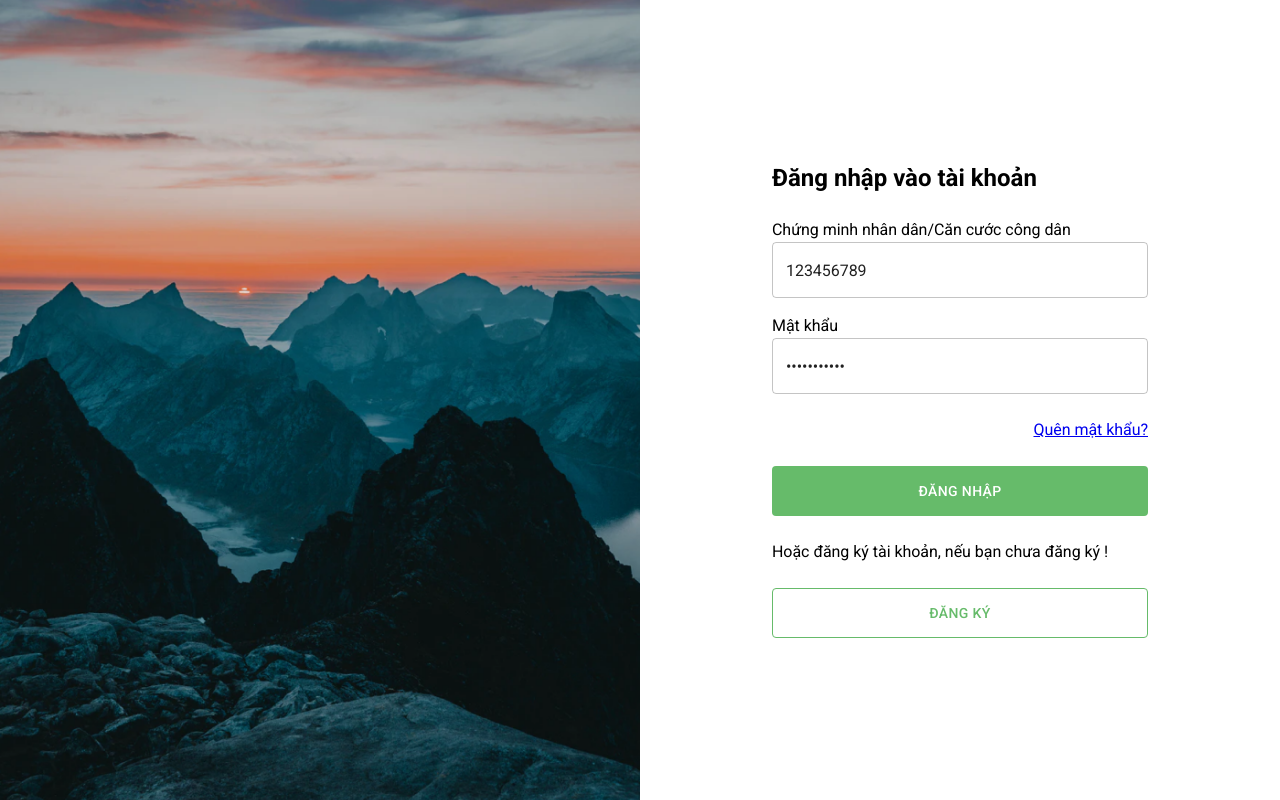
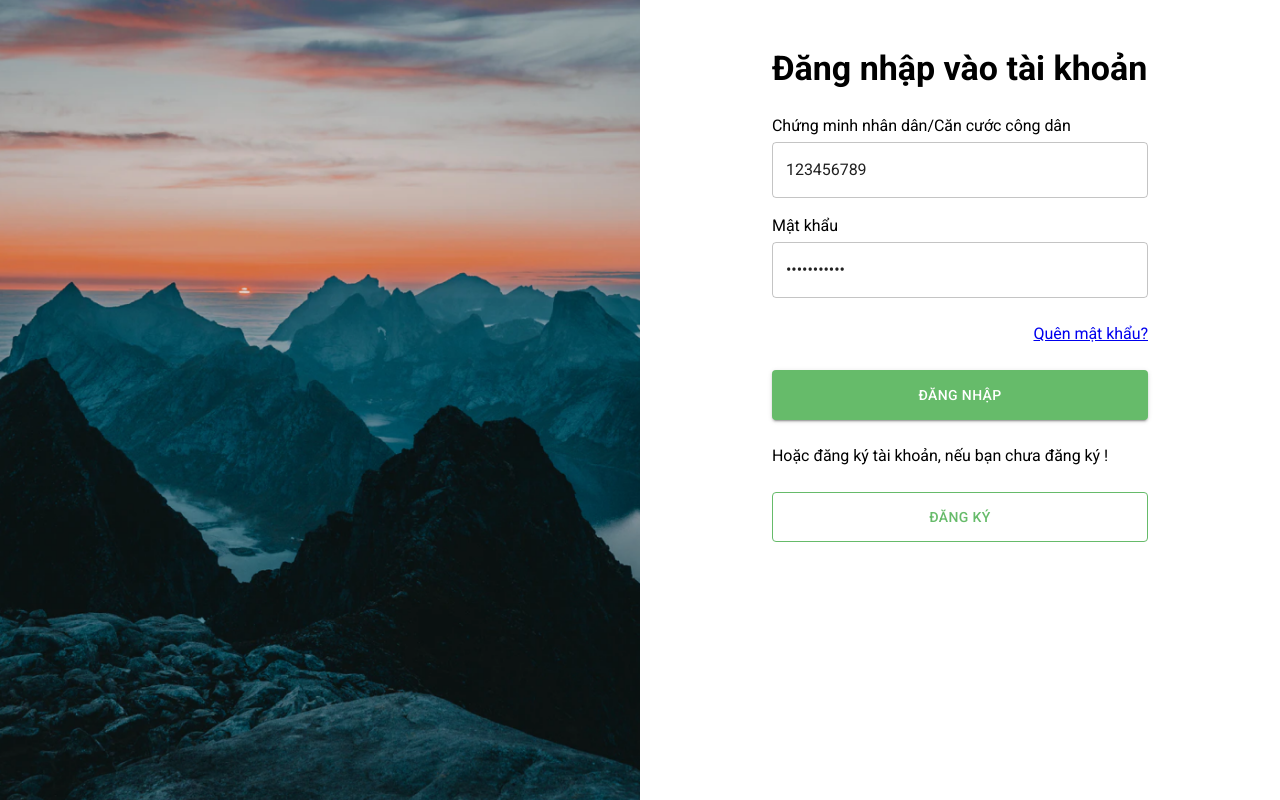
Before and after one commit to zinza-d2-training/thanhpc-react, a React (Create React App) app: page /login in a window 1280 px wide. Built offline with nearby package versions, Linux system fonts and the light colour scheme.

Commit message:
fix review pr

```diff
--- a/src/features/login/loginAPI.ts
+++ b/src/features/login/loginAPI.ts
@@ -19,7 +19,7 @@ export function fetchAccount(value: User) {
           }
         });
       } else {
-        const data: Partial<ResponseLogin> = {
+        const data: ResponseLogin = {
           token: null,
           fullname: null,
           statusCode: 401,
--- a/src/features/login/loginSlice.ts
+++ b/src/features/login/loginSlice.ts
@@ -6,7 +6,7 @@ import { RootState } from '../../store';
 
 interface LoginState {
   user: User | null;
-  response: Partial<ResponseLogin> | null;
+  response: ResponseLogin | null;
   loading: boolean;
 }
 const initialState: LoginState = {
@@ -35,7 +35,7 @@ export const loginSlice = createSlice({
     });
     builder.addCase(loginAsync.fulfilled, (state, action) => {
       state.loading = false;
-      state.response = action.payload;
+      state.response = action.payload as ResponseLogin;
     });
     builder.addCase(loginAsync.rejected, (state, action) => {
       state.response = action.payload as ResponseLogin;
@@ -45,4 +45,4 @@ export const loginSlice = createSlice({
 });
 
 export const loginSelector = (state: RootState) => state.login;
-export default loginSlice.reducer;
+export const loginReducer = loginSlice.reducer;
--- a/src/index.tsx
+++ b/src/index.tsx
@@ -1,6 +1,5 @@
 import React from 'react';
 import ReactDOM from 'react-dom';
-import { BrowserRouter as Router } from 'react-router-dom';
 import { ThemeProvider } from '@mui/material';
 import { Provider } from 'react-redux';
 import { PersistGate } from 'redux-persist/integration/react';
--- a/src/models/User.ts
+++ b/src/models/User.ts
@@ -3,3 +3,5 @@ export interface User {
   password: string;
   fullname: string;
 }
+export type UserInsertInput = Pick<User, 'citizenId' | 'password' | 'fullname'>;
+export type UserSetInput = Partial<UserInsertInput>;
--- a/src/pages/Login.tsx
+++ b/src/pages/Login.tsx
@@ -21,27 +21,28 @@ import { User } from '../../src/models/User';
 
 const Login = () => {
   const {
-    formState: { errors },
+    formState: { errors, isValid },
     control,
     handleSubmit
   } = useForm<User>({
-    resolver: yupResolver(schema)
+    resolver: yupResolver(schema),
+    mode: 'onChange'
   });
   const dispatch = useAppDispatch();
-  const login_selector = useAppSelector(loginSelector);
+  const loginselectorResult = useAppSelector(loginSelector);
   const navigate = useNavigate();
 
   useEffect(() => {
-    if (login_selector.response?.token) {
+    if (loginselectorResult.response?.token) {
       navigate('/user');
     }
-  }, [navigate, login_selector]);
+  }, [navigate, loginselectorResult]);
 
   const formSubmitHandler: SubmitHandler<User> = (data: User) => {
     dispatch(loginAsync(data));
   };
 
-  return (
+  return !loginselectorResult.response?.token ? (
     <Grid container>
       <Grid item xs={6}>
         <Box
@@ -61,16 +62,16 @@ const Login = () => {
           sx={{
             minHeight: '100vh',
             display: 'flex',
-            justifyContent: 'center',
-            alignItems: 'center'
+            justifyContent: 'center'
           }}>
           <Box
             component="form"
             onSubmit={handleSubmit(formSubmitHandler)}
             sx={{
-              width: '376px'
+              width: '376px',
+              mt: 6
             }}>
-            <Typography variant="h5" sx={{ fontWeight: 'bold', mb: 3 }}>
+            <Typography variant="h4" sx={{ fontWeight: 'bold', mb: 3 }}>
               Đăng nhập vào tài khoản
             </Typography>
             <Box>
@@ -85,24 +86,18 @@ const Login = () => {
                   render={({ field }) => (
                     <TextField
                       fullWidth
+                      helperText={
+                        errors.citizenId?.message
+                          ? errors.citizenId?.message
+                          : null
+                      }
+                      error={errors.citizenId?.message ? true : false}
                       placeholder="123456789"
                       {...field}
-                      sx={{ root: { height: '50px' } }}
+                      sx={{ root: { height: '50px' }, mt: 0.5 }}
                     />
                   )}
                 />
-                {errors.citizenId?.message && (
-                  <Typography
-                    component="label"
-                    variant="body2"
-                    sx={{
-                      color: colors.red['600'],
-                      mt: 0.3,
-                      display: 'block'
-                    }}>
-                    {errors.citizenId.message}
-                  </Typography>
-                )}
               </Box>
               <Box>
                 <Typography component="label" variant="body1">
@@ -116,32 +111,26 @@ const Login = () => {
                     <TextField
                       fullWidth
                       type="password"
-                      placeholder="password123"
+                      placeholder="***********"
+                      helperText={
+                        errors.password?.message
+                          ? errors.password?.message
+                          : loginselectorResult.response?.statusCode === 401
+                          ? loginselectorResult.response?.message
+                          : null
+                      }
+                      error={
+                        errors.password?.message
+                          ? true
+                          : loginselectorResult.response?.statusCode === 401
+                          ? true
+                          : false
+                      }
                       {...field}
-                      sx={{ root: { height: '50px' } }}
+                      sx={{ root: { height: '50px' }, mt: 0.5 }}
                     />
                   )}
                 />
-                {errors.password?.message && (
-                  <Typography
-                    component="label"
-                    variant="body2"
-                    sx={{ color: colors.red['600'] }}>
-                    {errors.password.message}
-                  </Typography>
-                )}
-                {login_selector.response?.statusCode === 401 ? (
-                  <Typography
-                    component="label"
-                    variant="body2"
-                    sx={{
-                      color: colors.red['600'],
-                      mt: 0.3,
-                      display: 'block'
-                    }}>
-                    {login_selector.response?.message}
-                  </Typography>
-                ) : null}
               </Box>
               <Box my={3}>
                 <Typography
@@ -160,14 +149,13 @@ const Login = () => {
                       background: colors.green['600']
                     }
                   }}
-                  disabled={Boolean(
-                    !!errors.citizenId?.message ||
-                      !!errors.password?.message ||
-                      login_selector.loading
-                  )}
+                  variant="contained"
+                  disabled={Boolean(!isValid || loginselectorResult.loading)}
                   type="submit"
                   startIcon={
-                    login_selector.loading && <CircularProgress size={20} />
+                    loginselectorResult.loading && (
+                      <CircularProgress size={20} />
+                    )
                   }>
                   Đăng nhập
                 </Button>
@@ -196,6 +184,6 @@ const Login = () => {
         </Box>
       </Grid>
     </Grid>
-  );
+  ) : null;
 };
 export default Login;
--- a/src/pages/User.tsx
+++ b/src/pages/User.tsx
@@ -4,10 +4,10 @@ import { useAppSelector } from '../../src/store/hooks';
 import { loginSelector } from '../features/login/loginSlice';
 
 const User = () => {
-  const login_selector = useAppSelector(loginSelector);
+  const loginSelectorResult = useAppSelector(loginSelector);
 
-  return login_selector.response?.token ? (
-    <h1>hello {login_selector.response?.fullname}</h1>
+  return loginSelectorResult.response?.token ? (
+    <h1>hello {loginSelectorResult.response?.fullname}</h1>
   ) : (
     <Navigate to="/login" />
   );
--- a/src/store/store.ts
+++ b/src/store/store.ts
@@ -8,7 +8,7 @@ import {
 
 import { persistStore, persistReducer } from 'redux-persist';
 import storage from 'redux-persist/lib/storage'; // store
-import loginReducer from '../features/login/loginSlice';
+import { loginReducer } from '../features/login/loginSlice';
 
 const persistConfig = {
   key: 'root',
```
Also changed, not shown: src/features/login/responseLogin.ts (+14 -0 lines).
